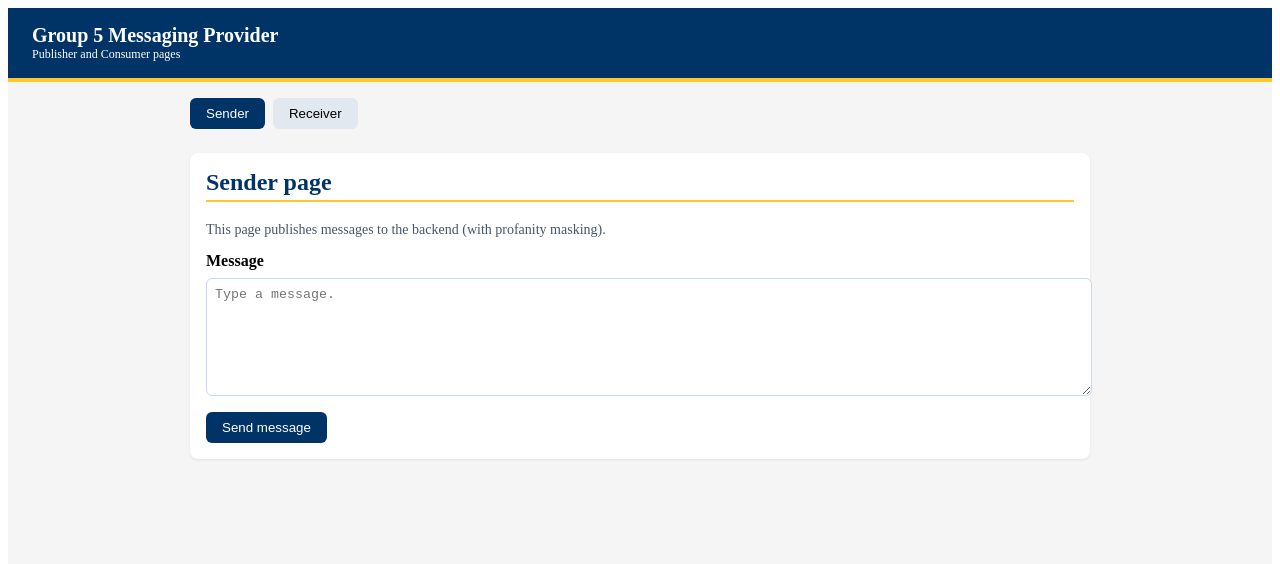
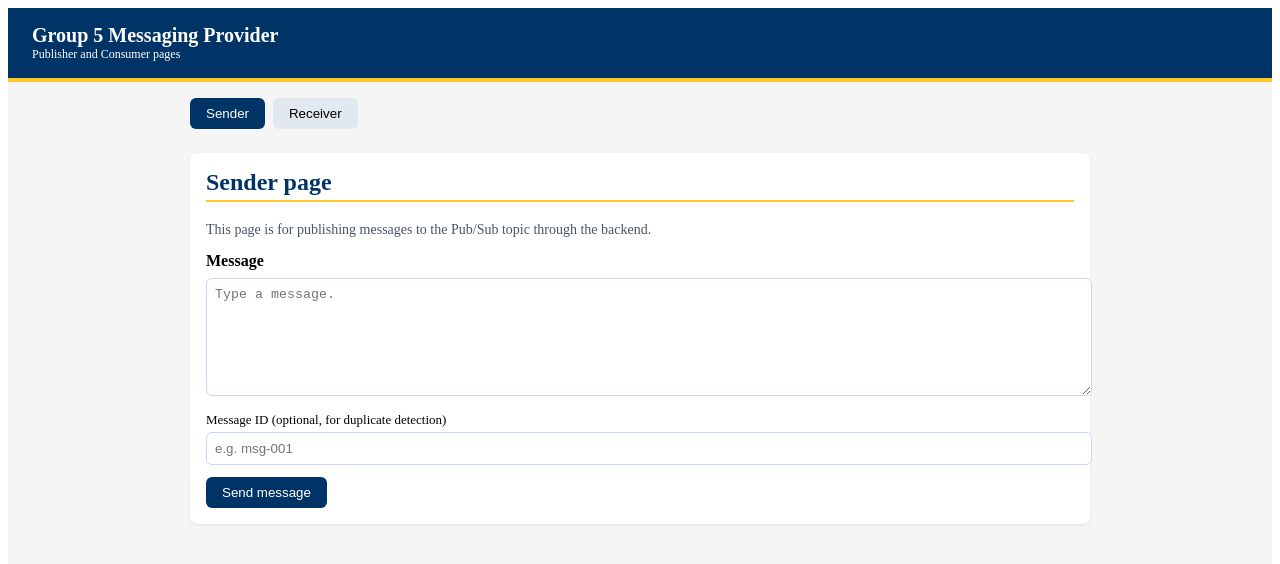
Before and after one commit to AdamChap94/IS-4880-Capstone-Project, a React (Vite) app in the folder frontend/: page / in a window 1280 px wide. Shown: the top 564 px of the page. Built offline with nearby package versions, Linux system fonts and the light colour scheme; no server answers.

Commit message:
Update arc.app.jsx

```diff
--- a/frontend/src/arc.app.jsx
+++ b/frontend/src/arc.app.jsx
@@ -66,10 +66,11 @@ export default function App() {
 
 function SenderPage({ brandBlue, brandGold }) {
   const [message, setMessage] = useState("");
+  const [messageId, setMessageId] = useState("");
   const [loading, setLoading] = useState(false);
   const [feedback, setFeedback] = useState("");
 
-  async function send() {
+  const send = async () => {
     if (!message.trim()) {
       setFeedback("Message cannot be empty.");
       return;
@@ -77,11 +78,14 @@ function SenderPage({ brandBlue, brandGold }) {
     setLoading(true);
     setFeedback("");
     try {
-      // Correct endpoint + shape expected by backend
+      // include messageId in attributes if provided
+      const body = { data: message, attributes: {} };
+      if (messageId.trim()) body.attributes.messageId = messageId.trim();
+
       const res = await fetch(`${API_BASE}/api/messages`, {
         method: "POST",
         headers: { "Content-Type": "application/json" },
-        body: JSON.stringify({ data: message }),
+        body: JSON.stringify(body),
       });
 
       if (!res.ok) {
@@ -90,13 +94,14 @@ function SenderPage({ brandBlue, brandGold }) {
       } else {
         setFeedback("Message published.");
         setMessage("");
+        setMessageId("");
       }
-    } catch {
+    } catch (err) {
       setFeedback("Network error while publishing.");
     } finally {
       setLoading(false);
     }
-  }
+  };
 
   return (
     <div
@@ -118,7 +123,7 @@ function SenderPage({ brandBlue, brandGold }) {
         Sender page
       </h2>
       <p style={{ color: "#475569", fontSize: 14 }}>
-        This page publishes messages to the backend (with profanity masking).
+        This page is for publishing messages to the Pub/Sub topic through the backend.
       </p>
 
       <label style={{ display: "block", marginBottom: 8, fontWeight: 600 }}>
@@ -137,6 +142,26 @@ function SenderPage({ brandBlue, brandGold }) {
         value={message}
         onChange={(e) => setMessage(e.target.value)}
       />
+
+      {/* Message ID input */}
+      <div style={{ display: "flex", gap: 12, marginBottom: 12 }}>
+        <div style={{ flex: 1 }}>
+          <label style={{ display: "block", fontSize: 13, marginBottom: 4 }}>
+            Message ID (optional, for duplicate detection)
+          </label>
+          <input
+            style={{
+              width: "100%",
+              padding: 8,
+              borderRadius: 6,
+              border: "1px solid #cbd5f5",
+            }}
+            value={messageId}
+            onChange={(e) => setMessageId(e.target.value)}
+            placeholder="e.g. msg-001"
+          />
+        </div>
+      </div>
 
       <button
         onClick={send}
```
